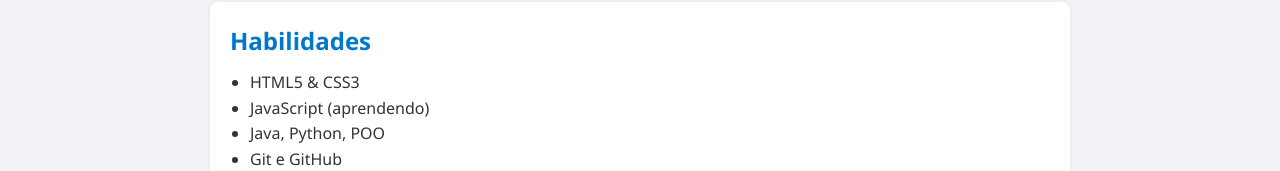
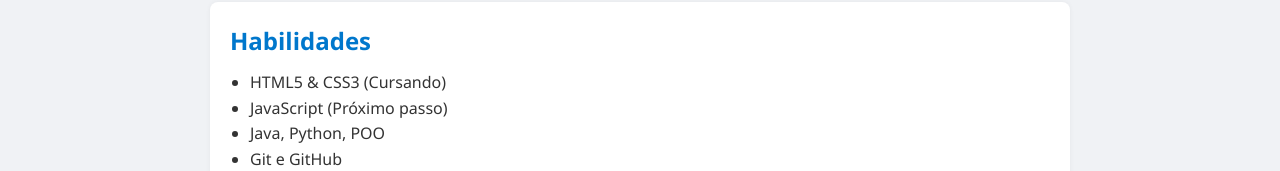
Before and after one commit to Petss2/portifolio-1, a plain HTML site: page index.html in a window 1280 px wide. Shown: the part 728-899 px from the top of the page. Drawn offline with Linux system fonts and the light colour scheme.

Commit message:
Arrumando algumas infos

```diff
--- a/index.html
+++ b/index.html
@@ -32,8 +32,8 @@
     <section id="habilidades">
       <h2>Habilidades</h2>
       <ul>
-        <li>HTML5 & CSS3</li>
-        <li>JavaScript (aprendendo)</li>
+        <li>HTML5 & CSS3 (Cursando)</li>
+        <li>JavaScript (Próximo passo)</li>
         <li>Java, Python, POO</li>
         <li>Git e GitHub</li>
       </ul>
```
